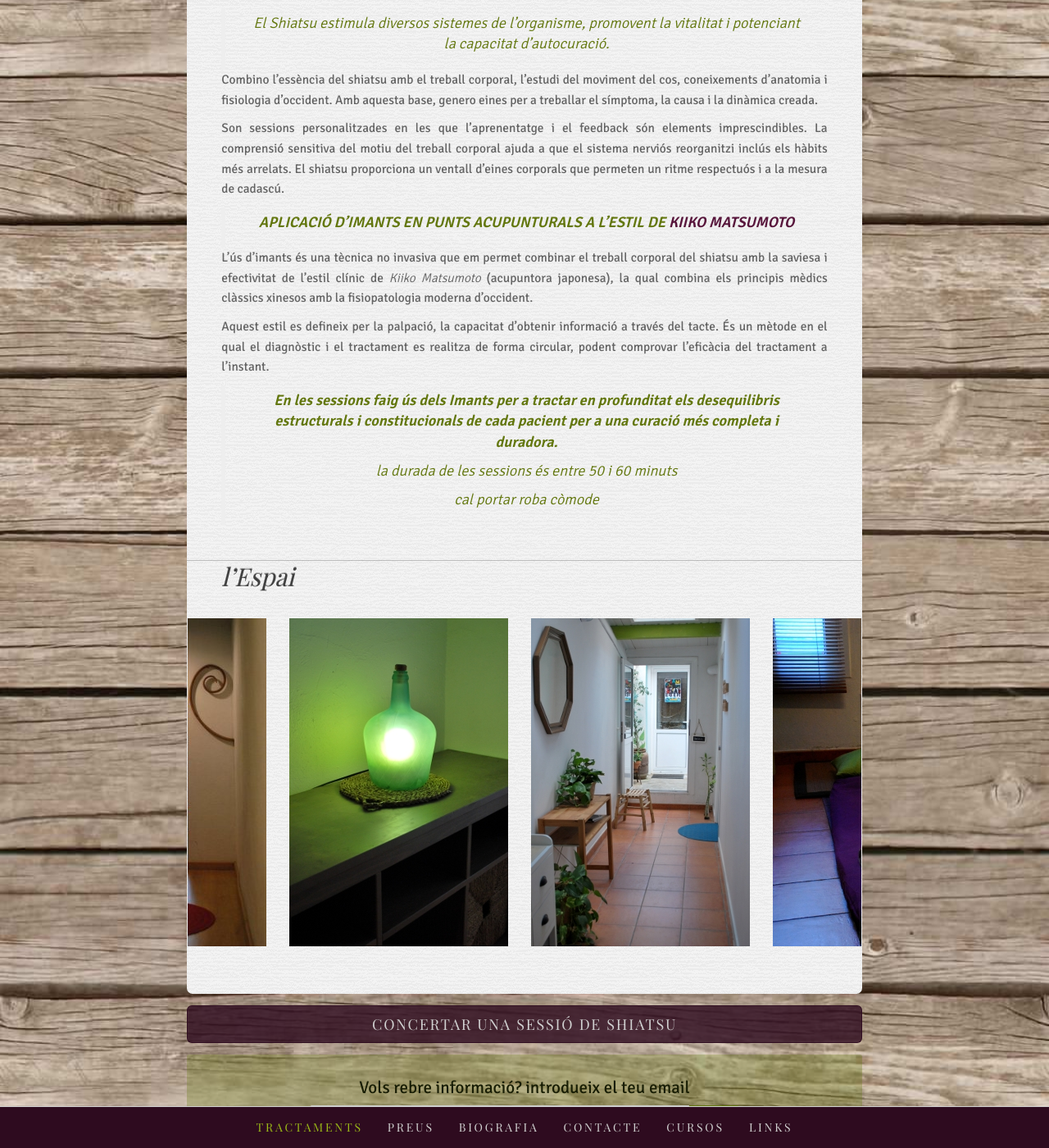
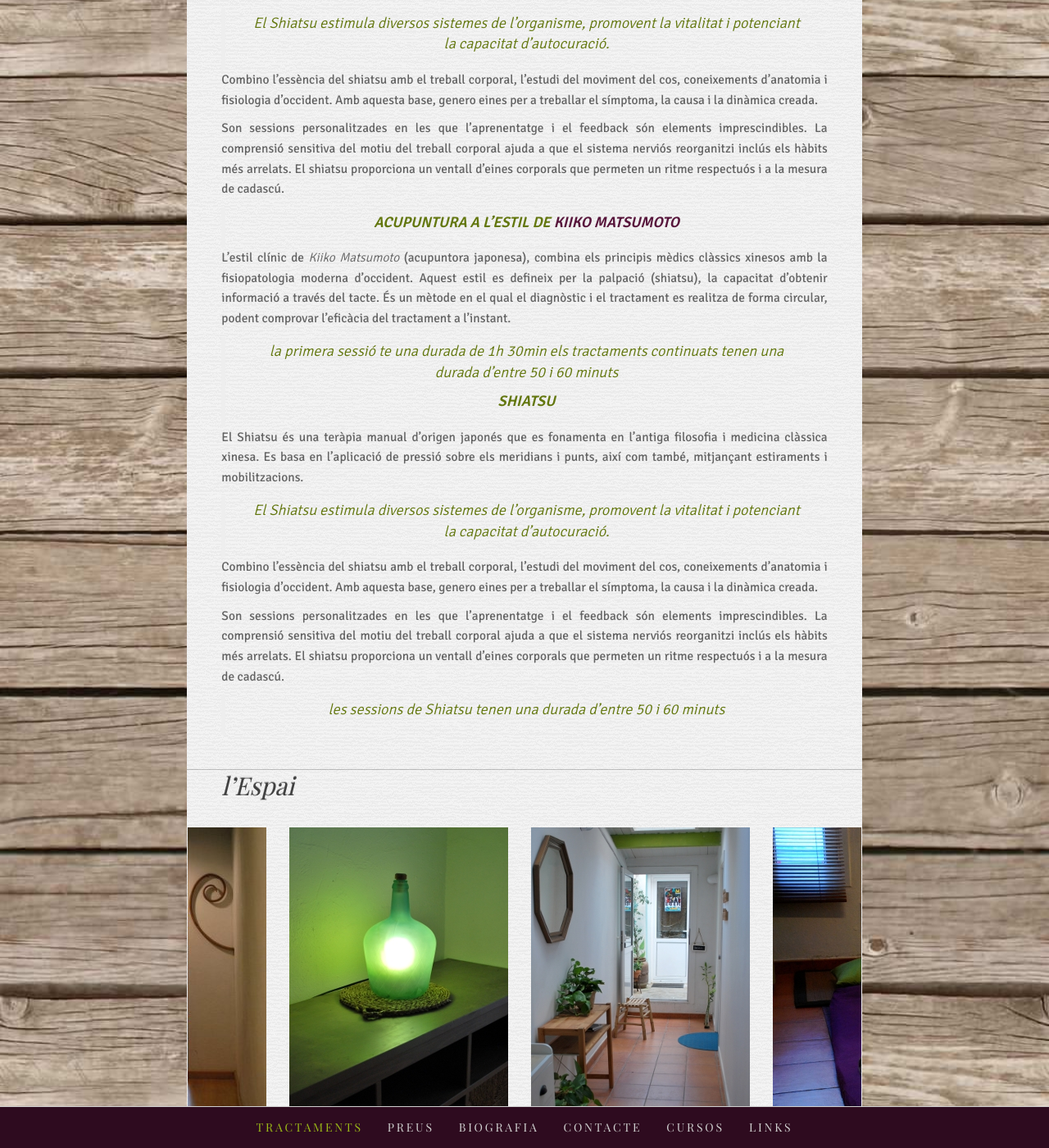
Before and after one commit to agustibr/shiatsu.nuriabelloc.com, a Jekyll site: the page built from cat/1-sessions.md, in a window 1280 px wide and 1400 px high, scrolled down 775 px. Shown: the whole window at 82% size. Built offline with Jekyll 4.4.1, drawn with Linux system fonts in a browser that asks for light colours; some web fonts are replaced.

Commit message:
Updated 1-sessions.md

```diff
--- a/cat/1-sessions.md
+++ b/cat/1-sessions.md
@@ -39,18 +39,27 @@ Combino l'essència del shiatsu amb el treball corporal, l’estudi del moviment
 
 Son sessions personalitzades en les que l’aprenentatge i el feedback són elements imprescindibles. La comprensió sensitiva del motiu del treball corporal ajuda a que el sistema nerviós reorganitzi inclús els hàbits més arrelats. El shiatsu proporciona un ventall d’eines corporals que permeten un ritme respectuós i a la mesura de cadascú.
 
-> **APLICACIÓ D'IMANTS EN PUNTS ACUPUNTURALS A L'ESTIL DE [KIIKO MATSUMOTO](http://www.kiikomatsumoto.com/)**
+> **ACUPUNTURA A L'ESTIL DE [KIIKO MATSUMOTO](http://www.kiikomatsumoto.com/)**
 
-L'ús d'imants és una tècnica no invasiva que em permet combinar el treball corporal del shiatsu amb la saviesa i efectivitat de l'estil clínic de _Kiiko Matsumoto_ (acupuntora japonesa), la qual combina els principis mèdics clàssics xinesos amb la fisiopatologia moderna d'occident.
+L'estil clínic de _Kiiko Matsumoto_ (acupuntora japonesa), combina els principis mèdics clàssics xinesos amb la fisiopatologia moderna d'occident. Aquest estil es defineix per la palpació (shiatsu), la capacitat d'obtenir informació a través del tacte. És un mètode en el qual el diagnòstic i el tractament es realitza de forma circular, podent comprovar l'eficàcia del tractament a l'instant.
 
-Aquest estil es defineix per la palpació, la capacitat d'obtenir informació a través del tacte. És un mètode en el qual el diagnòstic i el tractament es realitza de forma circular, podent comprovar l'eficàcia del tractament a l'instant.
-
-> **En les sessions faig ús dels Imants per a tractar en profunditat els desequilibris estructurals i constitucionals de cada pacient per a una curació més completa i duradora.**
+> _la primera sessió te una durada de 1h 30min_
+> _els tractaments continuats tenen una durada d'entre 50 i 60 minuts_
 
 
-> _la durada de les sessions és entre 50 i 60 minuts_
+> **SHIATSU**
 
-> _cal portar roba còmode_
+El Shiatsu és una teràpia manual d’origen japonés que es fonamenta en l'antiga filosofia i medicina clàssica xinesa. Es basa en l'aplicació de pressió sobre els meridians i punts, així com també, mitjançant estiraments i mobilitzacions.
+
+> El Shiatsu estimula diversos sistemes de l'organisme, promovent la vitalitat i potenciant la capacitat d'autocuració.
+
+Combino l'essència del shiatsu amb el treball corporal, l’estudi del moviment del cos, coneixements d’anatomia i fisiologia d’occident. Amb aquesta base, genero eines per a treballar el símptoma, la causa i la dinàmica creada.
+
+Son sessions personalitzades en les que l’aprenentatge i el feedback són elements imprescindibles. La comprensió sensitiva del motiu del treball corporal ajuda a que el sistema nerviós reorganitzi inclús els hàbits més arrelats. El shiatsu proporciona un ventall d’eines corporals que permeten un ritme respectuós i a la mesura de cadascú.
+
+> _les sessions de Shiatsu tenen una durada d'entre 50 i 60 minuts_
+
+
 
 ## l'Espai
 
```
